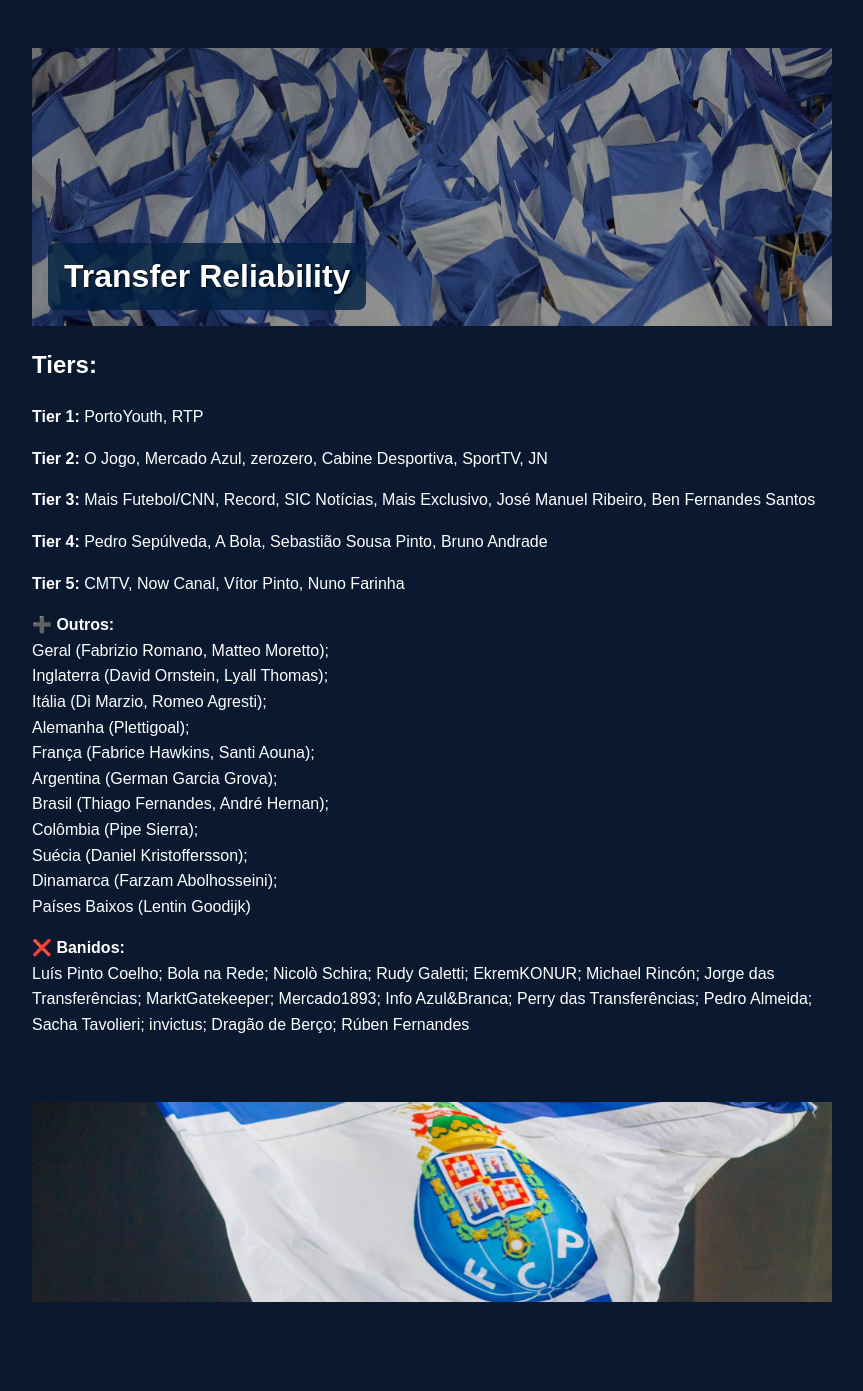
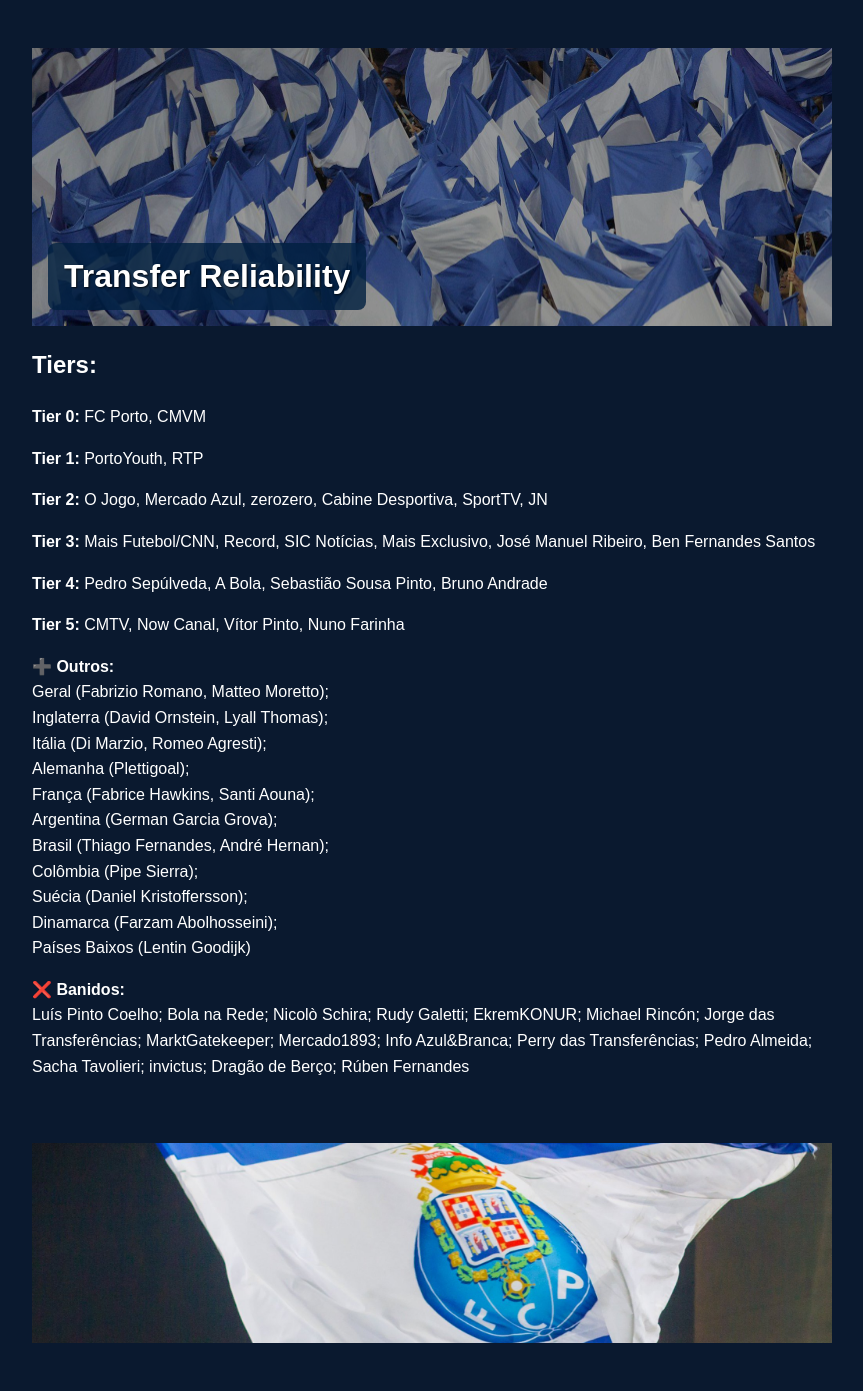
Before and after one commit to Azrial1739/teste-transfer, a Jekyll site: the page built from pages/transfer.md, in a window 1280 px wide. Shown: the whole page, without its empty margins (208-1071 px from the left). Built offline with Jekyll 4.4.1, drawn with Linux system fonts in a browser that asks for light colours; before the commit the page ends 1350 px from its top, so only the background shows below that.

Commit message:
Update transfer.md added tier 0

```diff
--- a/pages/transfer.md
+++ b/pages/transfer.md
@@ -6,6 +6,8 @@ permalink: /transfer/
 
 
 ## Tiers:
+
+**Tier 0:** FC Porto, CMVM
 
 **Tier 1:** PortoYouth, RTP
 
```
